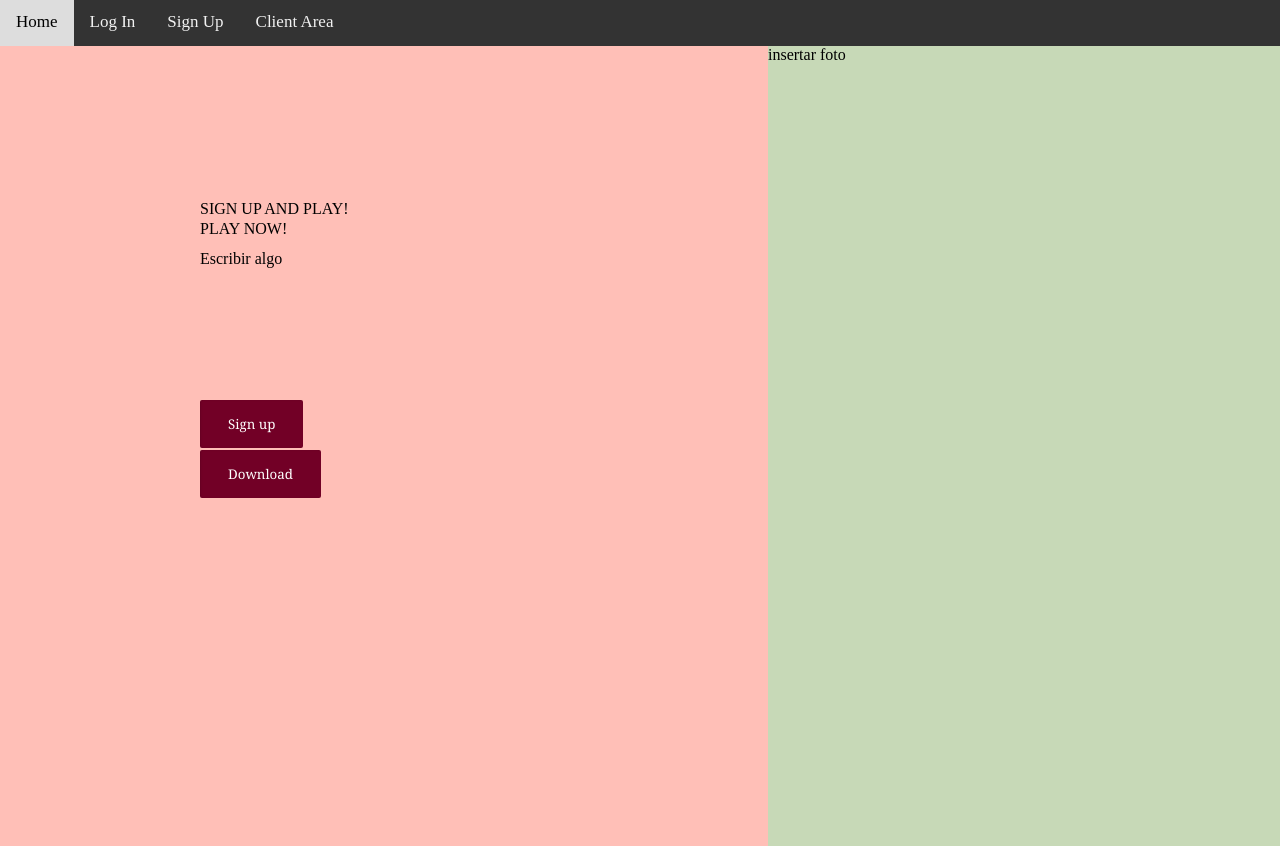
After one commit to EdgarAndresSantamaria/GP, a PHP site: page /home.php in a window 1280 px wide. The commit adds this page. Run offline with PHP 8.4, Linux system fonts and the light colour scheme.

Commit message:
home, clientArea

```diff
--- /dev/null
+++ b/GP/001_implementacion/web/home.php
@@ -0,0 +1,36 @@
+<!DOCTYPE html>
+<html>
+<head>
+<title>Home</title>
+    <link rel="stylesheet" href="styles/styles.css">
+</head>
+
+<body>
+
+  <header>
+
+    <!-- Se anade el menu -->
+    <?php include 'parts/menu.php';?>
+
+  </header>
+
+<div id="main">
+  <div id="left"
+    <div class="formularioHome">
+      <form action=" " method="post">
+        <span  style="position: absolute; top: 200px; left:200px;">SIGN UP AND PLAY!</span> </br/>
+        <span  style="position: absolute; top: 220px; left: 200px;">PLAY NOW!</span> </br/>
+        <span  style="position: absolute; top: 250px; left: 200px;">Escribir algo</span> </br/>
+        <button  style="position: absolute; top: 400px; left: 200px;" type="submit" >Sign up </button> </br/> </br/>
+        <button style="position: absolute; top: 450px; left: 200px;" type="submit" >Download </button>
+
+      </form>
+    </div>
+
+    <div id="right">
+    insertar foto
+  </div>
+</div>
+
+</body>
+</html>
--- a/GP/001_implementacion/web/styles/styles.css
+++ b/GP/001_implementacion/web/styles/styles.css
@@ -28,6 +28,26 @@ html, body { /* Todo el alto */
   height: 100%;
 }
 
+/* Home */
+#main{
+    width: 100%;
+}
+
+#left{
+  width: 60%;
+  background: #FFBFB7;
+  float: left;
+}
+
+#right{
+  width: 40%;
+  background: #C7D9B7;
+  float: right;
+}
+
+#main, #left, #right{
+  height: 100%;
+}
 
 /* Formularios */
 .formulario{
@@ -48,6 +68,24 @@ html, body { /* Todo el alto */
 }
 
 .formulario button{
+  background: #720026;
+  border: none;
+  padding: 15px 28px;
+  border-radius: 2px;
+  box-shadow: inset 1px 0px 2px #0000001a;
+  cursor: pointer;
+  margin: 0 auto;
+  color: white;
+  font-family: Georgia;
+}
+
+.formularioHome{
+  width: 47%;
+  margin:0 auto;
+
+}
+
+.formularioHome button{
   background: #720026;
   border: none;
   padding: 15px 28px;
```
Also changed, not shown: GP/001_implementacion/web/clientArea.php (added, +18 -0 lines).
